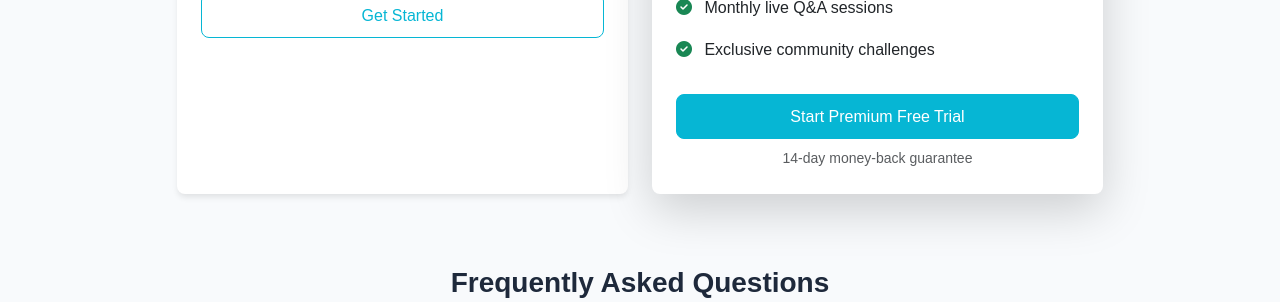
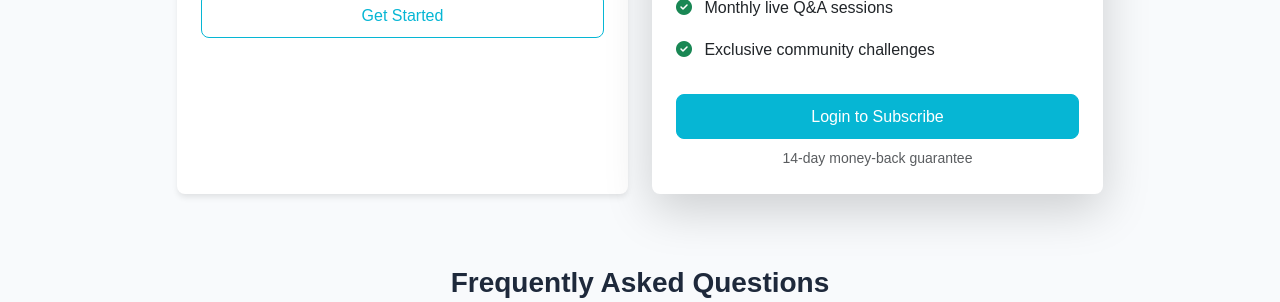
Before and after one commit to picker770/fit-body-app, a Django app: page /pricing/ in a window 1280 px wide. Shown: the part 813-1115 px from the top of the page. Run offline with Django 5.2, Linux system fonts and the light colour scheme.

Commit message:
update pricing page with stripe links-- pricing.html

```diff
--- a/pages/templates/pages/pricing.html
+++ b/pages/templates/pages/pricing.html
@@ -99,7 +99,13 @@
                     </li>
                 </ul>
 
-                <a href="{% url 'accounts:register' %}" class="btn btn-primary w-100 mt-3">Start Premium Free Trial</a>
+
+                {% if user.is_authenticated %}
+                     <a href="{% url 'payments:subscription_checkout' plan_slug='premium-monthly' %}" class="btn btn-primary w-100 mt-3">Subscribe Now</a>
+                    {% else %}
+                     <a href="{% url 'accounts:login' %}?next={{ request.path }}" class="btn btn-primary w-100 mt-3">Login to Subscribe</a>
+                {% endif %}
+
                 <small class="text-muted d-block mt-2">14-day money-back guarantee</small>
             </div>
         </div>
```
